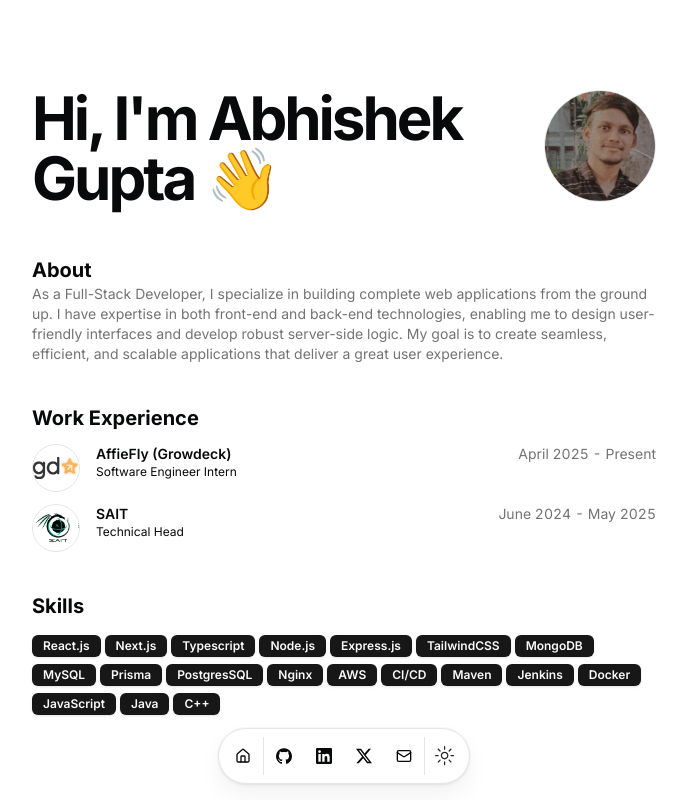
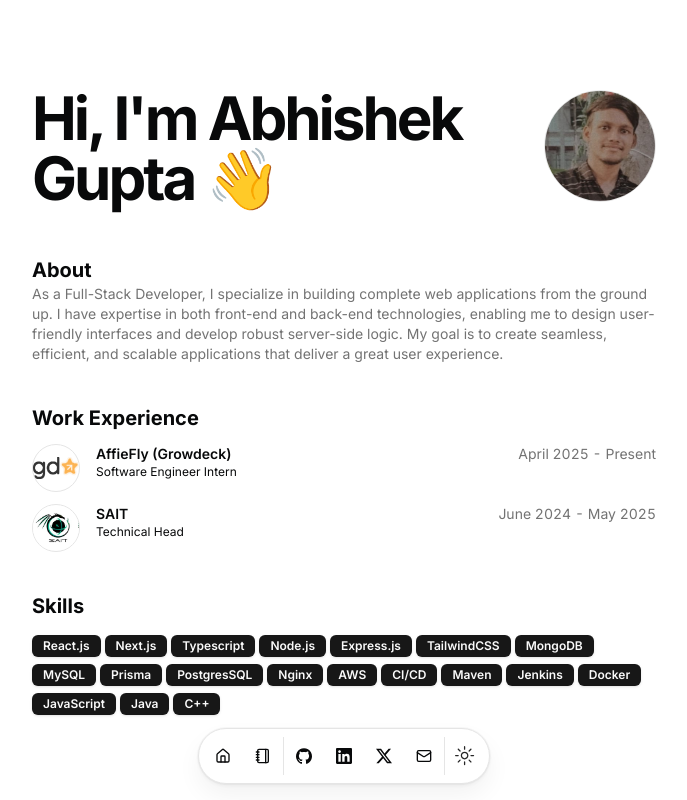
Before and after one commit to Abhishek83gupta/portfolio, a Next.js app: page / in a window 1280 px wide. Shown: the top 800 px of the page, without its empty margins (296-983 px from the left). Built offline with nearby package versions, Linux system fonts and the light colour scheme.

Commit message:
Added resume

```diff
--- a/src/data/resume.tsx
+++ b/src/data/resume.tsx
@@ -35,6 +35,7 @@ export const DATA = {
   ],
   navbar: [
     { href: "/", icon: HomeIcon, label: "Home" },
+    { href: "https://drive.google.com/file/d/18i9IgJAyQCHAeT5o_csckNeuc6fKMlzP/view", icon: NotebookIcon, label: "Resume" },
   ],
   contact: {
     email: "mailto:abhishekgupta3104@gmail.com",
```
